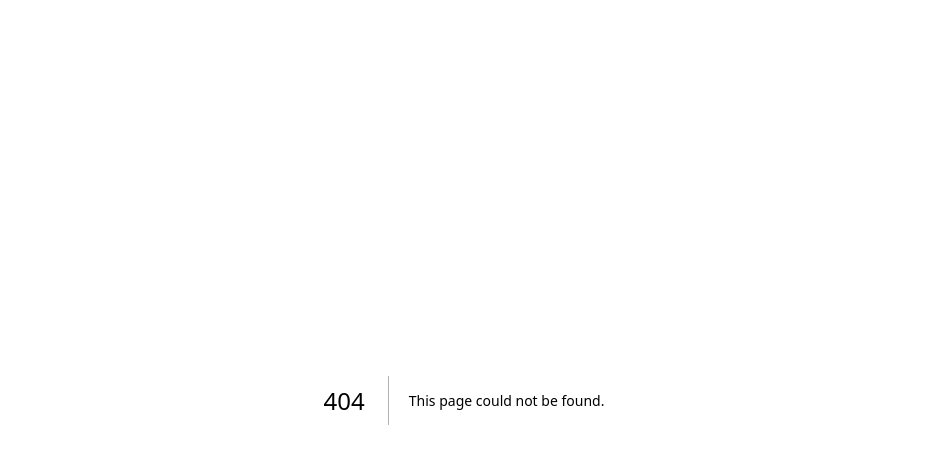
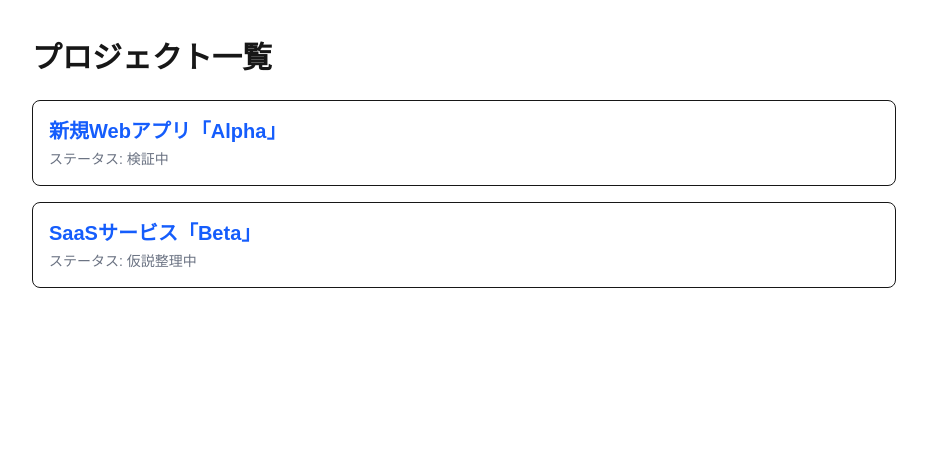
Before and after one commit to IsseiKuwatani/inovie-base, a Next.js app: page /projects in a window 1280 px wide. Before the commit this address had no page. Shown: the top 464 px of the page, without its empty margins (176-1103 px from the left). Built offline with nearby package versions, Linux system fonts and the light colour scheme.

Commit message:
projectページ作成

```diff
--- /dev/null
+++ b/src/app/projects/page.tsx
@@ -0,0 +1,23 @@
+// src/app/projects/page.tsx
+export default function ProjectList() {
+  const projects = [
+    { id: 'alpha', name: '新規Webアプリ「Alpha」', status: '検証中' },
+    { id: 'beta', name: 'SaaSサービス「Beta」', status: '仮説整理中' },
+  ];
+
+  return (
+    <div className="max-w-4xl mx-auto px-4 py-10">
+      <h1 className="text-3xl font-bold mb-6">プロジェクト一覧</h1>
+      <ul className="space-y-4">
+        {projects.map((p) => (
+          <li key={p.id} className="border rounded-lg p-4 hover:bg-gray-50">
+            <a href={`/projects/${p.id}`} className="text-xl font-semibold text-blue-600 hover:underline">
+              {p.name}
+            </a>
+            <p className="text-sm text-gray-500 mt-1">ステータス: {p.status}</p>
+          </li>
+        ))}
+      </ul>
+    </div>
+  );
+}
```
